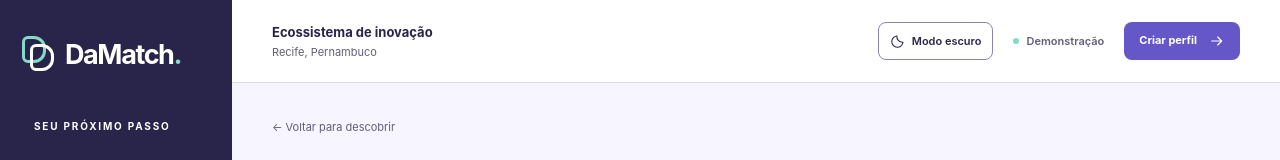
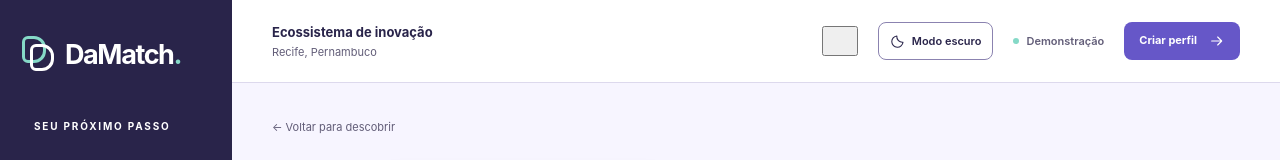
Before and after one commit to Diogo746/Da-Match, an Angular app in the folder frontend/: page /cadastro in a window 1280 px wide. Shown: the top 160 px of the page. Built offline with nearby package versions, Linux system fonts and the light colour scheme.

Commit message:
Add color palette selection and theme toggle buttons

```diff
--- a/frontend/src/app/app.component.html
+++ b/frontend/src/app/app.component.html
@@ -50,6 +50,46 @@
         >Ecossistema de inovação<span>Recife, Pernambuco</span></span
       >
       <div class="topbar-actions">
+       <div class="palette-control">
+
+  <!-- Ícone que abre as paletas -->
+  <button
+    class="palette-trigger"
+    type="button"
+    [attr.aria-expanded]="paletteMenuOpen()"
+    aria-controls="palette-menu"
+    aria-label="Escolher paleta de cores"
+    title="Escolher paleta de cores"
+    (click)="togglePaletteMenu()">
+
+    <app-icon name="palette" />
+
+  </button>
+
+  <!-- Menu com as três opções -->
+  @if (paletteMenuOpen()) {
+    <div
+      class="palette-picker"
+      id="palette-menu"
+      role="group"
+      aria-label="Paletas de cores">
+
+      @for (p of theme.palettes; track p.id) {
+        <button
+          class="palette-swatch"
+          type="button"
+          [attr.data-swatch]="p.id"
+          [attr.aria-pressed]="theme.palette() === p.id"
+          [attr.aria-label]="'Paleta ' + p.label"
+          [title]="p.label"
+          (click)="selectPalette(p.id)">
+        </button>
+      }
+
+    </div>
+  }
+
+</div>
         <button class="theme-toggle" type="button" [attr.aria-pressed]="theme.isDark()"
           [attr.aria-label]="theme.isDark() ? 'Ativar modo claro' : 'Ativar modo escuro'"
           (click)="theme.toggle()"><app-icon [name]="theme.isDark() ? 'sun' : 'moon'" />
```
